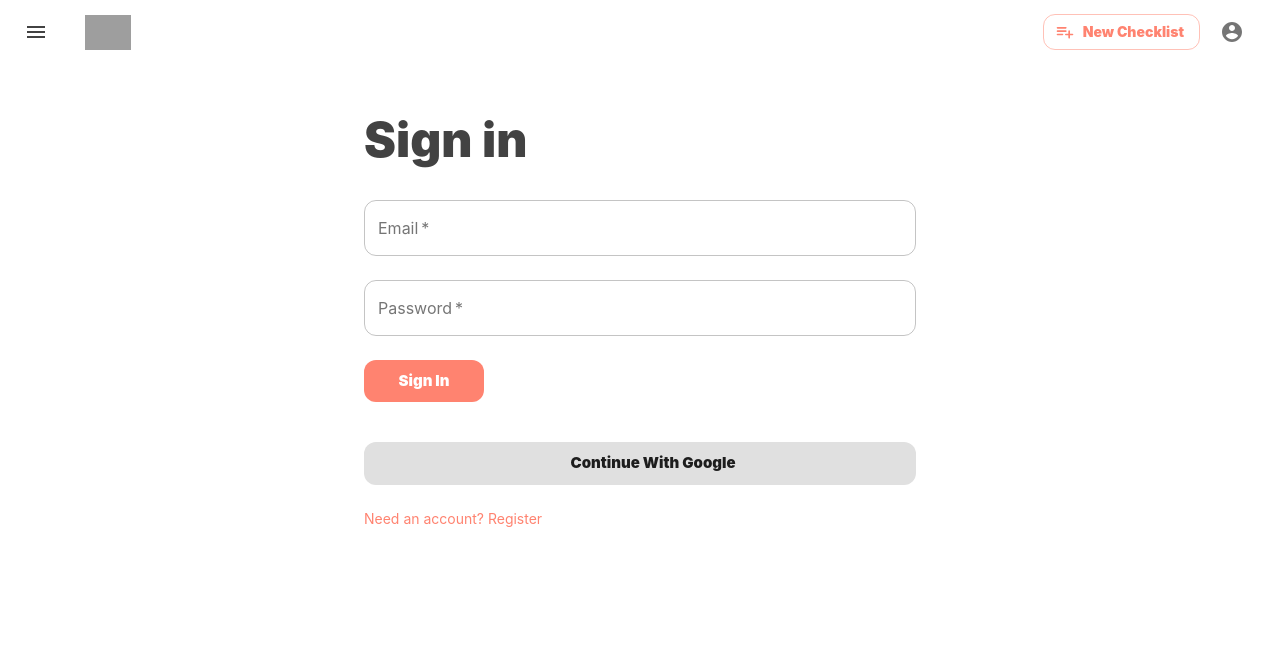
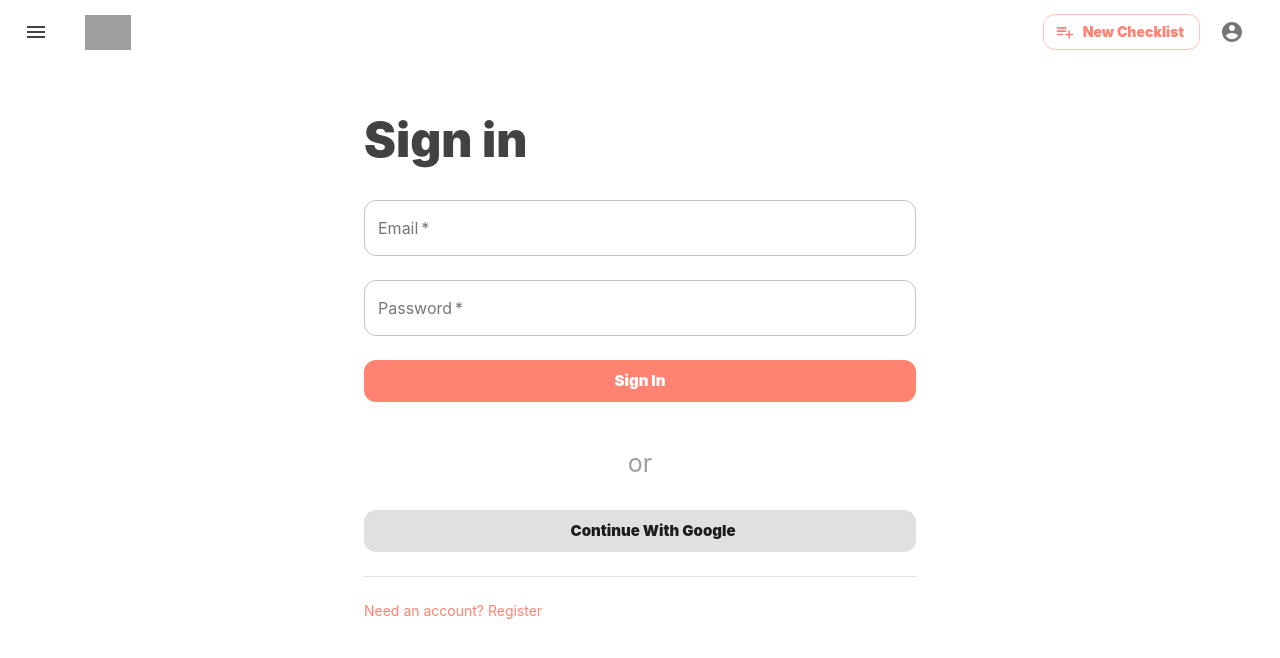
Before and after one commit to kennethlng/nmbo-app, a Next.js app: page /signin in a window 1280 px wide. Shown: the top 658 px of the page. Built offline with nearby package versions, Linux system fonts and the light colour scheme; no server answers; grey boxes are pictures that could not be loaded.

Commit message:
Update signin.jsx

```diff
--- a/src/pages/signin.jsx
+++ b/src/pages/signin.jsx
@@ -19,6 +19,7 @@ import Typography from '@material-ui/core/Typography';
 import Grid from '@material-ui/core/Grid';
 import Link from '@material-ui/core/Link';
 import Container from '@material-ui/core/Container'
+import Divider from '@material-ui/core/Divider';
 import { makeStyles } from '@material-ui/core/styles';
 import SignInWithGoogleButton from '../components/SignInWithGoogleButton';
 
@@ -207,7 +208,7 @@ export default function SignIn() {
                         onChange={handlePasswordChange}
                     />
                     <Grid container spacing={3}>
-                        <Grid item xs={12} sm={3}>
+                        <Grid item xs={12}>
                             <Button
                                 className={classes.submit}
                                 type="submit"
@@ -223,7 +224,15 @@ export default function SignIn() {
                             </Button>
                         </Grid>
                         <Grid item xs={12}>
+                            <Typography variant="subtitle1" align="center">
+                                or
+                            </Typography>
+                        </Grid>
+                        <Grid item xs={12}>
                             <SignInWithGoogleButton/>
+                        </Grid>
+                        <Grid item xs={12}>
+                            <Divider/>
                         </Grid>
                         <Grid item xs={12}>
                             <Link variant="body2" onClick={handleSignUpClick}>
```
